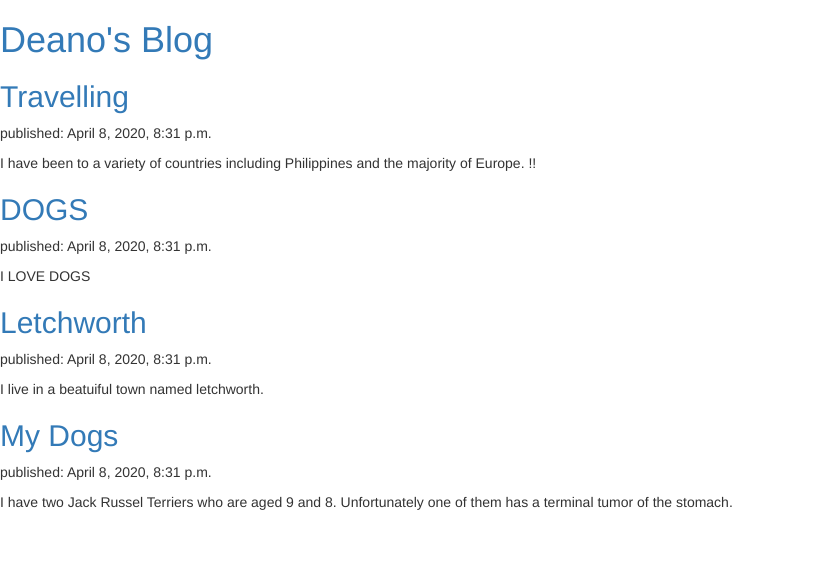
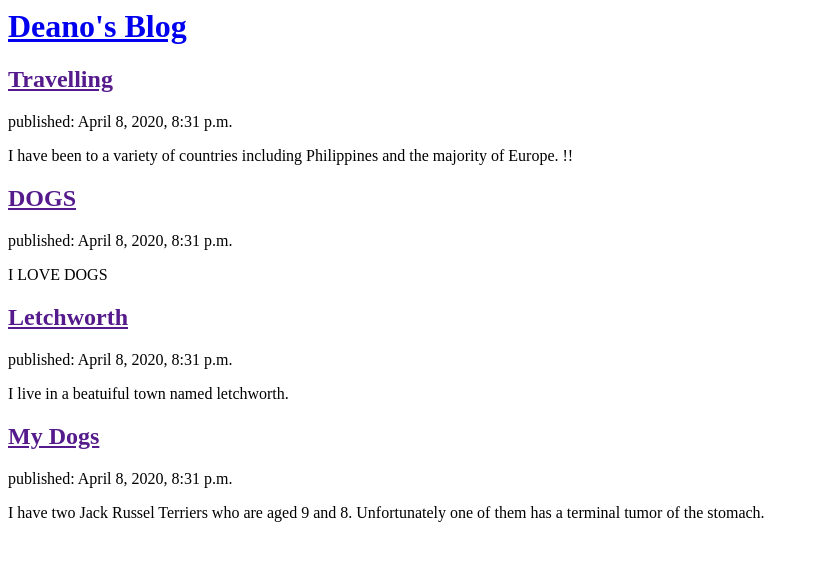
Before and after one commit to deanwk/my-first-blog, a Django app: page / in a window 1280 px wide. Shown: the top 561 px of the page, without its empty margins (0-827 px from the left). Run offline with Django 3.2, Linux system fonts and the light colour scheme; data comes from the database, SQL or seed files in the repository; some libraries are stand-ins or nearby versions.

Commit message:
Modified to dosplay databases22

```diff
--- a/blog/templates/blog/post_list.html
+++ b/blog/templates/blog/post_list.html
@@ -1,10 +1,9 @@
 {% load static %}
+
 <html>
     <head>
         <title>Deanos Blog</title>
-        <link rel="stylesheet" href="//maxcdn.bootstrapcdn.com/bootstrap/3.2.0/css/bootstrap.min.css">
-        <link rel="stylesheet" href="//maxcdn.bootstrapcdn.com/bootstrap/3.2.0/css/bootstrap-theme.min.css">
-        <link rel="stylesheet" href="{% static 'css/blog.css' %}">
+
     </head>
     <body>
         <div>
```
